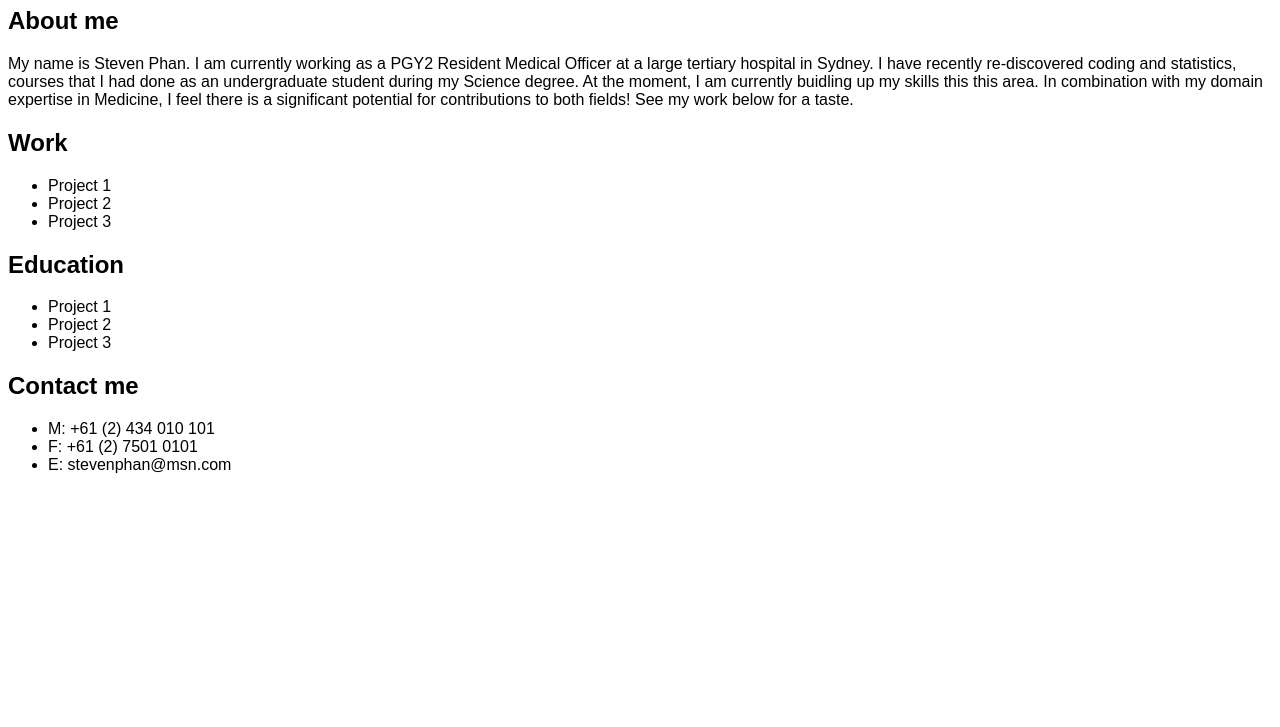
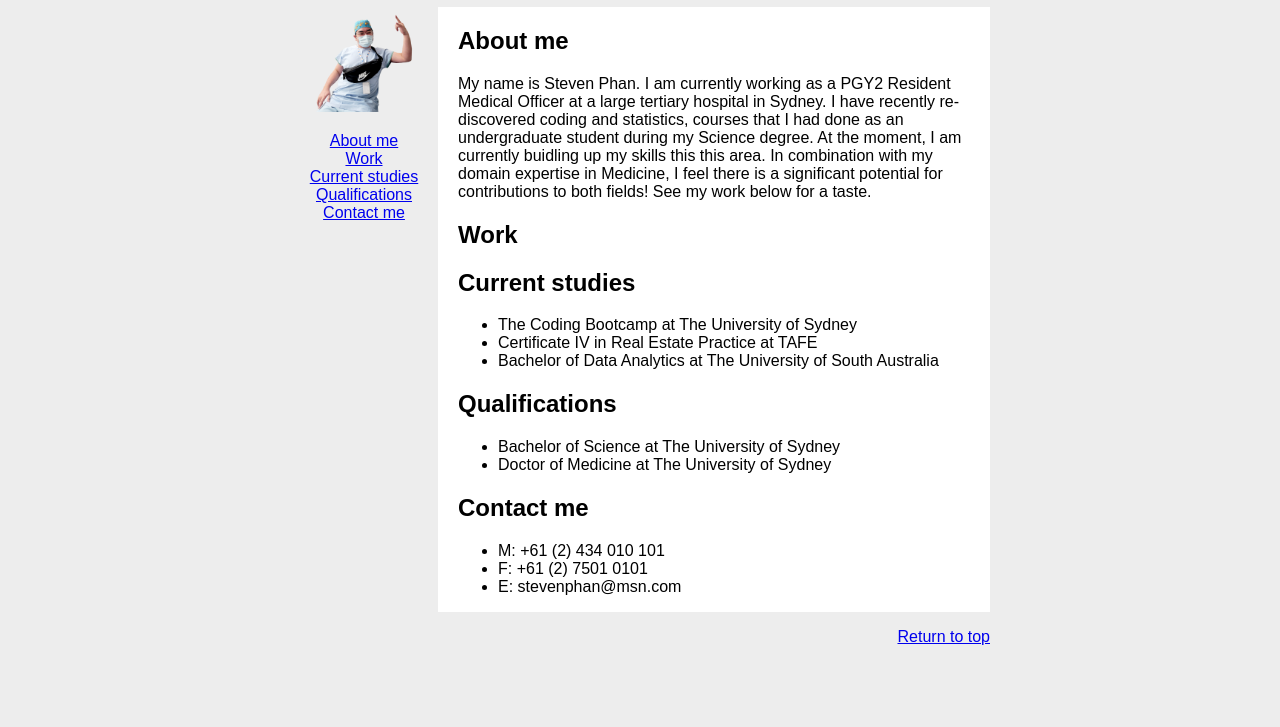
Before and after one commit to fantastic679/stevens_portfolio, a plain HTML site: page index.html in a window 1280 px wide. Shown: the part 73-800 px from the top of the page. Drawn offline with Linux system fonts and the light colour scheme.

Commit message:
Commit: updated page content and structure

```diff
--- a/assets/css/style.css
+++ b/assets/css/style.css
@@ -1,3 +1,70 @@
+html {
+    scroll-behavior: smooth;
+}
+
+body{
+    max-width: 700px;
+    margin:auto;
+    padding-left: 30px;
+    padding-right: 30px;
+}
+main {
+    display: flex;
+    flex-wrap: wrap;
+}
+
+sidebar {
+    /* background-color: red; */
+    padding: 5px;
+    max-width: 150px;
+    padding-left: 10px;
+    padding-right: 10px;
+    text-align: center;
+    flex: 1;
+}
+
+#sidebar_pic {
+    max-width: 100px;
+    height: auto;
+}
+
+#sidebar_links {
+    list-style: none;
+    padding-left: 0;
+}
+
+#sidebar_links.a {
+    text-decoration: none;
+}
+
+right_panel {
+    flex: 4;
+    background-color: white;
+    justify-content: center;
+    padding-left: 20px;
+    padding-right: 20px;
+}
+
 body {
     font-family: Arial, Helvetica, sans-serif;
+    margin:auto;
+    background-color: #EDEDED;
 }
+
+#footer {
+    text-align: right;
+}
+
+@media screen and (max-width: 500px) {
+    main,
+    sidebar {
+        flex-direction: column;
+        display: flex;
+        flex-wrap: wrap;
+        max-width: none;
+        align-items:center;
+    }
+    h1 {
+        text-align: center;
+    }
+}
--- a/index.html
+++ b/index.html
@@ -7,11 +7,30 @@
     <title>Steven's Portfolio</title>
     <link rel="stylesheet" type="text/css" href="./assets/css/style.css" />
 </head>
+
+
+
 <body>
+    <a id="top"></a>
     <h1>Steven's Portfolio</h1>
 
+    <main>
+
+        <!-- Sidebar that stacks on top when window is small enough -->
+        <sidebar>
+            <img id="sidebar_pic" src="assets/images/steven.png" alt="Steven in surgical scrubs"/>
+            <ul id="sidebar_links">
+                <li><a href="#about_me">About me</a></li>
+                <li><a href="#work">Work</a></li>
+                <li><a href="#current-studies">Current studies</a></li>
+                <li><a href="#qualifications">Qualifications</a></li>
+                <li><a href="#contact_me">Contact me</a></li>
+            </ul>
+        </sidebar>
+
+        <right_panel>
             <!-- About me section -->
-    <h2>About me</h2>
+            <h2 id="about_me">About me</h2>
 
             <p>My name is Steven Phan. I am currently working as a PGY2 Resident Medical Officer at a large tertiary
                 hospital in Sydney. I have recently re-discovered coding and statistics, courses that I had done
@@ -20,24 +39,25 @@
                 potential for contributions to both fields! See my work below for a taste.</p>
 
             <!-- WORK section -->
-    <h2>Work</h2>
+            <h2 id="work">Work</h2>
 
+            <!-- Current studies -->
+            <h2 id="current-studies">Current studies</h2>
             <ul>
-        <li>Project 1</li>
-        <li>Project 2</li>
-        <li>Project 3</li>
+                <li>The Coding Bootcamp at The University of Sydney</li>
+                <li>Certificate IV in Real Estate Practice at TAFE</li>
+                <li>Bachelor of Data Analytics at The University of South Australia</li>
             </ul>
 
             <!-- Education section -->
-    <h2>Education</h2>
+            <h2 id="qualifications">Qualifications</h2>
             <ul>
-        <li>Project 1</li>
-        <li>Project 2</li>
-        <li>Project 3</li>
+                <li>Bachelor of Science at The University of Sydney</li>
+                <li>Doctor of Medicine at The University of Sydney</li>
             </ul>
 
             <!-- Contact me section -->
-    <h2>Contact me</h2>
+            <h2 id="contact_me">Contact me</h2>
 
             <ul>
                 <li>M: +61 (2) 434 010 101</li>
@@ -45,5 +65,8 @@
                 <li>E: stevenphan@msn.com</li>
             </ul>
 
+        </right_panel>
+    </main>
+    <p id="footer"><a href="#top">Return to top</a></p>
 </body>
 </html>
```
Also changed, not shown: assets/images/proj1.png (added), assets/images/proj2.png (added), assets/images/proj3.png (added), assets/images/proj4.png (added), assets/images/proj5.png (added), assets/images/proj6.png (added), assets/images/proj7.png (added), assets/images/steven.png (added). Lines whose indentation alone changed are shown as unchanged.
